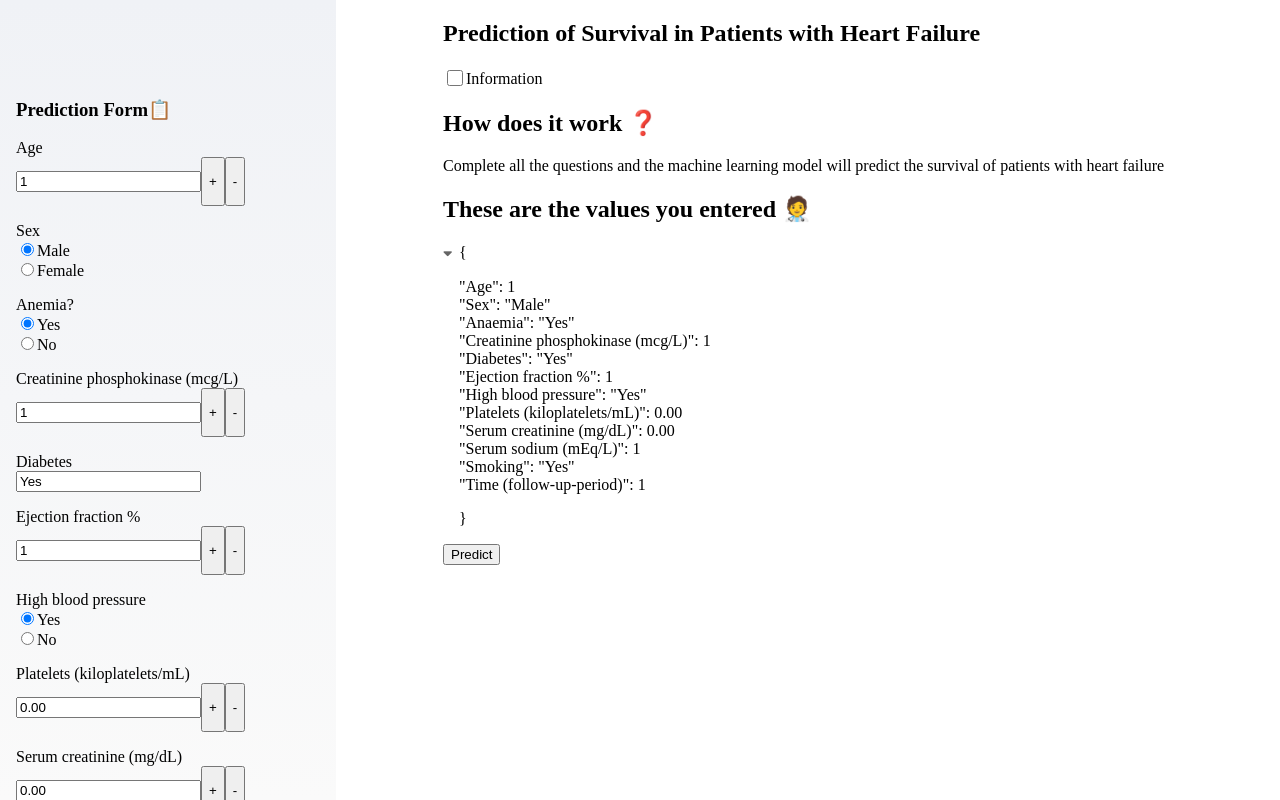
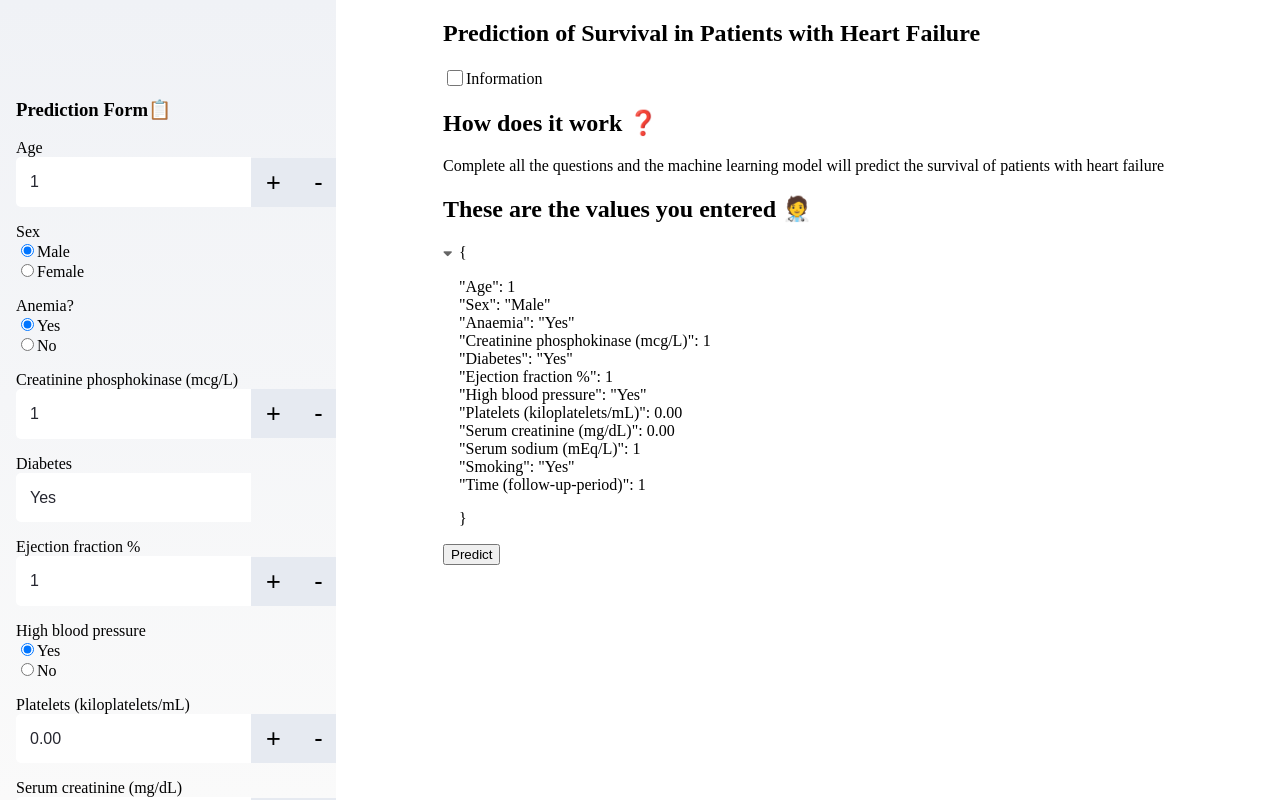
Before and after one commit to akshaykalucha/React-HeartStroke-Prediction, a React (Create React App) app: page / in a window 1280 px wide. Built offline with nearby package versions, Linux system fonts and the light colour scheme.

Commit message:
sidebare css

```diff
--- a/src/Components/Home/Sidebar.jsx
+++ b/src/Components/Home/Sidebar.jsx
@@ -125,10 +125,10 @@ export class Sidebar extends Component {
                         <div className="ageBox element-container">
                             <label htmlFor="Age">Age</label>
                             <div className="inputContainer">
-                            <input type="number" min="0" value={this.props.val.age} onChange={this.incrementAgeCustom} name="ageNum" id=""/>
+                            <input type="number" min="0" className="inputCtrl" value={this.props.val.age} onChange={this.incrementAgeCustom} name="ageNum" id=""/>
                             <div className="controls controlAge">
-                                <button onClick={this.incrementAge}>+</button>
-                                <button onClick={this.decrementAge}>-</button>
+                                <button className="stepUp stepBtn" onClick={this.incrementAge}>+</button>
+                                <button className="stepDown stepBtn" onClick={this.decrementAge}>-</button>
                             </div>
                             </div>
                         </div>
@@ -153,17 +153,17 @@ export class Sidebar extends Component {
                         <div className="Creatine element-container">
                             <label htmlFor="Creatinine">Creatinine phosphokinase (mcg/L)</label>
                             <div className="inputContainer">
-                            <input type="number" value={this.props.val.creatine} onChange={this.incrementCreatineCustom} name="Creatine" id=""/>
+                            <input type="number" className="inputCtrl" value={this.props.val.creatine} onChange={this.incrementCreatineCustom} name="Creatine" id=""/>
                             <div className="controls controlAge">
-                                <button onClick={this.incrementCreatine}>+</button>
-                                <button onClick={this.decrementCreatine}>-</button>
+                                <button className="stepUp stepBtn" onClick={this.incrementCreatine}>+</button>
+                                <button className="stepDown stepBtn" onClick={this.decrementCreatine}>-</button>
                             </div>
                             </div>
                         </div>
                         <div ref={node => { this.node = node; }} className="Diabetes element-container">
                             <label htmlFor="Diabetes">Diabetes</label>
                             <div className="inputContainer">
-                                <input onClick={this.showDiabVals} readOnly type="Text" value={this.props.val.diabetes} name="Creatine" id=""/>
+                                <input onClick={this.showDiabVals} className="inputCtrl" readOnly type="Text" value={this.props.val.diabetes} name="Creatine" id=""/>
                             </div>
                             {this.state.showDiab && (
                             <div className="DibVals listbox">
@@ -177,10 +177,10 @@ export class Sidebar extends Component {
                         <div className="ejection_frac element-container">
                             <label htmlFor="ejection_frac">Ejection fraction %</label>
                             <div className="inputContainer">
-                            <input type="number" value={this.props.val.ejection} onChange={this.incrementEjectionCustom} name="ejection_frac" id=""/>
+                            <input type="number" value={this.props.val.ejection} className="inputCtrl" onChange={this.incrementEjectionCustom} name="ejection_frac" id=""/>
                             <div className="controls controlEjection">
-                                <button onClick={this.incrementEjection}>+</button>
-                                <button onClick={this.decrementEjection}>-</button>
+                                <button className="stepUp stepBtn" onClick={this.incrementEjection}>+</button>
+                                <button className="stepDown stepBtn" onClick={this.decrementEjection}>-</button>
                             </div>
                             </div>
                         </div>
@@ -196,30 +196,30 @@ export class Sidebar extends Component {
                         <div className="platlets element-container">
                             <label htmlFor="platlets">Platelets (kiloplatelets/mL)</label>
                             <div className="inputContainer">
-                            <input type="number" step="0.00" value={this.props.val.platlets} onChange={this.incrementPlatletsCustom} name="platlets" id=""/>
+                            <input type="number" step="0.00" className="inputCtrl" value={this.props.val.platlets} onChange={this.incrementPlatletsCustom} name="platlets" id=""/>
                             <div className="controls controlPlatlets">
-                                <button onClick={this.incrementPlatlets }>+</button>
-                                <button onClick={this.decrementPlatlets}>-</button>
+                                <button className="stepUp stepBtn" onClick={this.incrementPlatlets }>+</button>
+                                <button className="stepDown stepBtn" onClick={this.decrementPlatlets}>-</button>
                             </div>
                             </div>
                         </div>
                         <div className="serumC element-container">
                             <label htmlFor="serumC">Serum creatinine (mg/dL)</label>
                             <div className="inputContainer">
-                            <input type="number" step="0.00" value={this.props.val.serum} onChange={this.incrementSerumCustom} name="serumC" id=""/>
+                            <input type="number" step="0.00" className="inputCtrl" value={this.props.val.serum} onChange={this.incrementSerumCustom} name="serumC" id=""/>
                             <div className="controls controlSerumC">
-                                <button onClick={this.incrementSerum}>+</button>
-                                <button onClick={this.decrementSerum}>-</button>
+                                <button className="stepUp stepBtn" onClick={this.incrementSerum}>+</button>
+                                <button className="stepDown stepBtn" onClick={this.decrementSerum}>-</button>
                             </div>
                             </div>
                         </div>
                         <div className="serumS element-container">
                             <label htmlFor="serumS">Serum sodium (mEq/L)</label>
                             <div className="inputContainer">
-                            <input type="number" value={this.props.val.serumS} onChange={this.incrementSerumSCustom} name="serumS" id=""/>
+                            <input type="number" value={this.props.val.serumS} className="inputCtrl" onChange={this.incrementSerumSCustom} name="serumS" id=""/>
                             <div className="controls controlserumS">
-                                <button onClick={this.incrementSerumS}>+</button>
-                                <button onClick={this.decrementSerumS}>-</button>
+                                <button className="stepUp stepBtn" onClick={this.incrementSerumS}>+</button>
+                                <button className="stepDown stepBtn" onClick={this.decrementSerumS}>-</button>
                             </div>
                             </div>
                         </div>
@@ -235,10 +235,10 @@ export class Sidebar extends Component {
                         <div className="time element-container">
                             <label htmlFor="time">Time (follow-up-period)</label>
                             <div className="inputContainer">
-                            <input type="number" name="time" value={this.props.val.time} onChange={this.incrementTimeCustom} id=""/>
+                            <input type="number" name="time" className="inputCtrl" value={this.props.val.time} onChange={this.incrementTimeCustom} id=""/>
                             <div className="controls controlTime">
-                                <button onClick={this.incrementTime}>+</button>
-                                <button onClick={this.decrementTime}>-</button>
+                                <button className="stepUp stepBtn" onClick={this.incrementTime}>+</button>
+                                <button className="stepDown stepBtn" onClick={this.decrementTime}>-</button>
                             </div>
                             </div>
                         </div>
--- a/src/Components/Home/sidebar.css
+++ b/src/Components/Home/sidebar.css
@@ -65,3 +65,51 @@ div{
     list-style: none;
     cursor: pointer;
 }
+
+.inputCtrl {
+    box-sizing: border-box;
+    color: rgb(38, 39, 48);
+    padding-top: 12px;
+    padding-bottom: 12px;
+    padding-left: 14px;
+    padding-right: 14px;
+    outline: none;
+    border-bottom-style: none;
+    border-top-style: none;
+    border-right-style: none;
+    border-left-style: none;
+    color: rgb(38, 39, 48);
+    line-height: 1.6;
+    font-size: 1rem;
+    font-family: "IBM Plex Sans", sans-serif;
+    font-weight: normal;
+    border-radius: 5px 0px 0px 5px;
+}
+
+
+.stepUp{
+
+}
+.stepDown{
+    border-radius: 0px 5px 5px 0px !important;
+}
+
+.stepBtn{
+    align-items: center;
+    background-color: #e6eaf1;
+    border: 0;
+    height: 100%;
+    width: 45px;
+    justify-content: center;
+    transition: color .3s,background-color .3s;
+    cursor: pointer;
+    margin: 0;
+    display: inline-flex;
+    color: -internal-light-dark(black, white);
+    padding: 1px 6px;
+    text-align: center;
+    font-size: .5rem;
+    line-height: inherit;
+    border-radius: 0;
+    font: 400 25.3333px Arial;
+}
```
